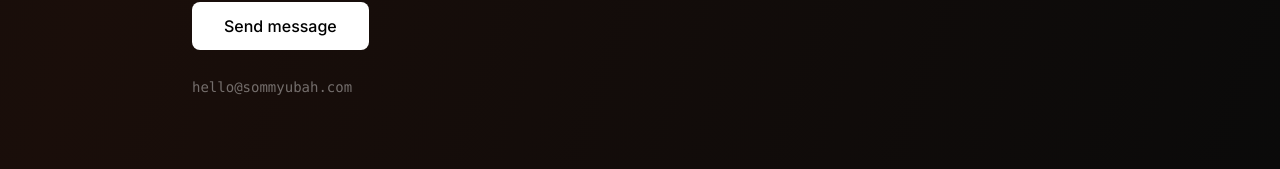
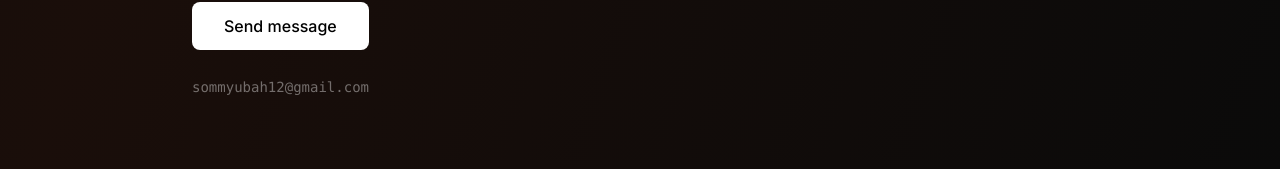
Before and after one commit to deborah6-debug/sommy-portfolio, a Next.js app: page / in a window 1280 px wide. Shown: the part 3559-3728 px from the top of the page. Built offline with nearby package versions, Linux system fonts and the light colour scheme.

Commit message:
Update email address in Contact component

```diff
--- a/app/components/Contact.tsx
+++ b/app/components/Contact.tsx
@@ -88,7 +88,7 @@ export default function Contact() {
               href="mailto:sommyubah12@gmail.com"
               className="text-white/40 hover:text-white transition font-mono text-sm"
             >
-              hello@sommyubah.com
+              sommyubah12@gmail.com
             </a>
           </div>
         </motion.div>
```
